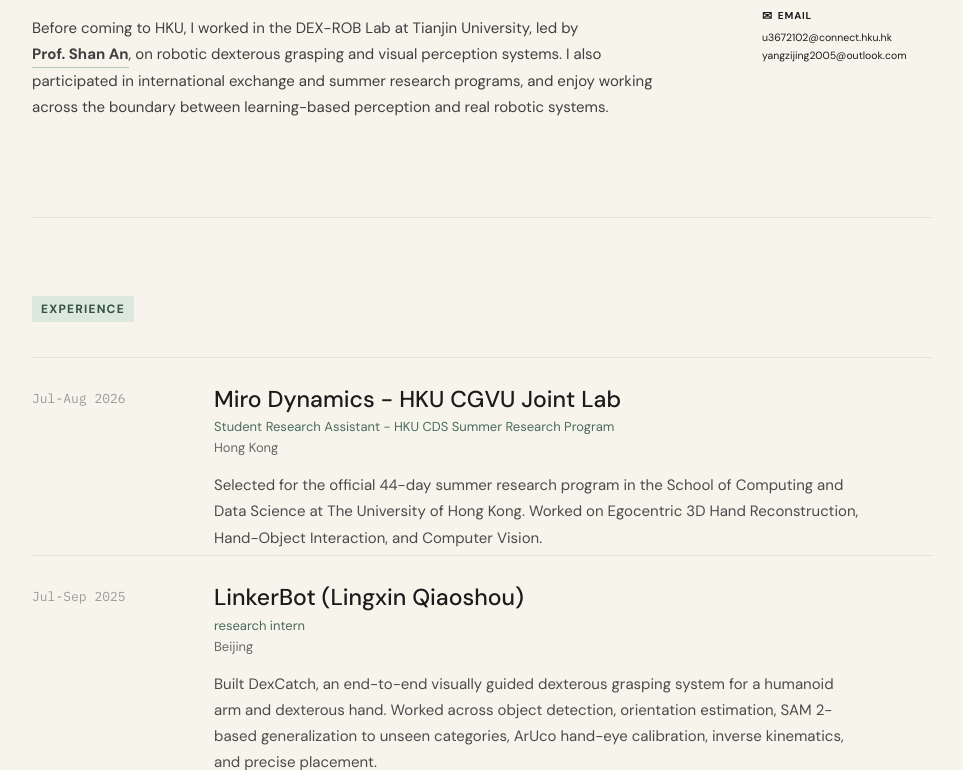
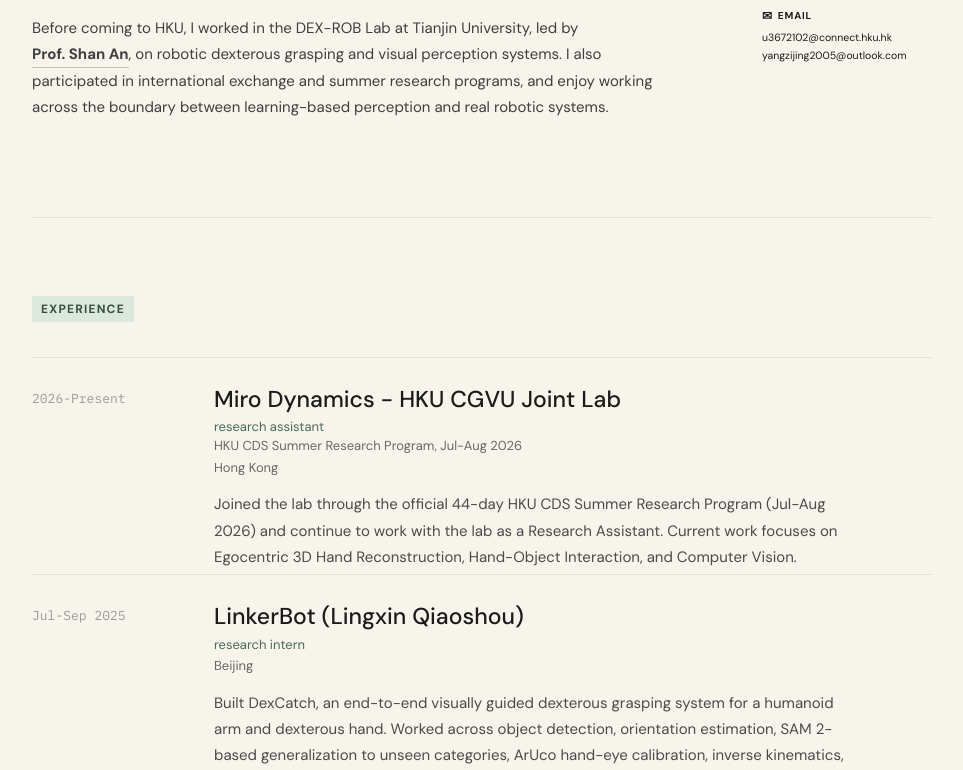
Before and after one commit to yangzijing0601/yangzijing0601.github.io, a plain HTML site: page index.html in a window 1280 px wide. Shown: the part 502-1272 px from the top of the page, without its empty margins (158-1121 px from the left). Drawn offline with Linux system fonts and the light colour scheme.

Commit message:
Clarify ongoing joint lab role

```diff
--- a/index.html
+++ b/index.html
@@ -57,12 +57,13 @@
       </div>
 
       <article class="experience-item">
-        <div class="experience-date">Jul-Aug 2026</div>
+        <div class="experience-date">2026-Present</div>
         <div class="experience-content">
           <h3><a href="https://hku-cg.github.io/" target="_blank" rel="noreferrer">Miro Dynamics - HKU CGVU Joint Lab</a></h3>
-          <p class="experience-role">Student Research Assistant - HKU CDS Summer Research Program</p>
+          <p class="experience-role">research assistant</p>
+          <p class="experience-program">HKU CDS Summer Research Program, Jul-Aug 2026</p>
           <p class="experience-location">Hong Kong</p>
-          <p>Selected for the official 44-day summer research program in the School of Computing and Data Science at The University of Hong Kong. Worked on Egocentric 3D Hand Reconstruction, Hand-Object Interaction, and Computer Vision.</p>
+          <p>Joined the lab through the official 44-day HKU CDS Summer Research Program (Jul-Aug 2026) and continue to work with the lab as a Research Assistant. Current work focuses on Egocentric 3D Hand Reconstruction, Hand-Object Interaction, and Computer Vision.</p>
         </div>
       </article>
 
--- a/styles.css
+++ b/styles.css
@@ -287,6 +287,13 @@
   line-height: 1.4;
 }
 
+.experience-program {
+  margin-bottom: 1px;
+  color: var(--muted);
+  font-size: 13px;
+  line-height: 1.4;
+}
+
 .experience-location {
   margin-bottom: 12px;
   color: var(--muted);
```
